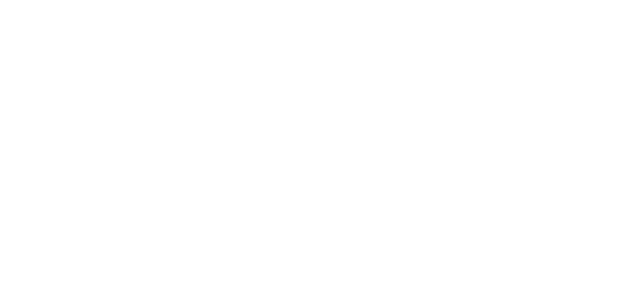
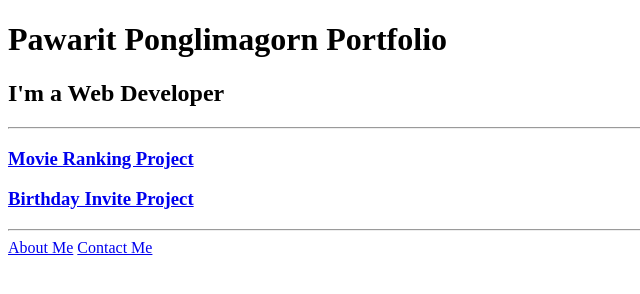
Before and after one commit to kaopun/html-portfolio, a plain HTML site: page index.html in a window 1280 px wide. Shown: the whole page, without its empty margins (0-640 px from the left). Drawn offline with Linux system fonts and the light colour scheme.

Commit message:
Add files via upload

```diff
--- a/index.html
+++ b/index.html
@@ -1,5 +1,24 @@
 <!-- TODO 1: Create the HTML Boilerplate -->
+<!DOCTYPE html>
+<html lang="en">
+<head>
+    <meta charset="UTF-8">
+    <meta name="viewport" content="width=device-width, initial-scale=1.0">
+    <title>Pawarit Ponglimagorn Portfolio</title>
+</head>
+<body>
+    <h1>Pawarit Ponglimagorn Portfolio</h1>
+    <h2>I'm a Web Developer</h2>
+    <hr/>
 
+    <h3><a href = "./public/movie-ranking.html">Movie Ranking Project</a></h3>
+    <h3><a href = "./public/birthday-invite.html" >Birthday Invite Project</a></h3>
+
+    <hr/>
+    <a href = "./public/about.html">About Me</a>
+    <a href = "public/contact.html">Contact Me</a>
+</body>
+</html>
 <!-- TODO 2: Add Your previous projects' HTML into the public folder -->
 
 <!-- TODO 3: Take screenshots of your project previews and add the images to the images folder -->
```
